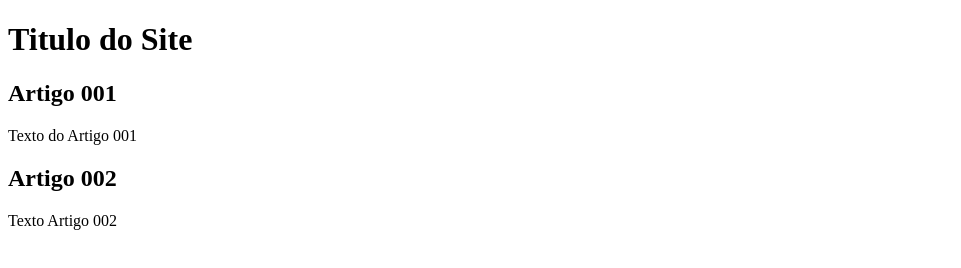
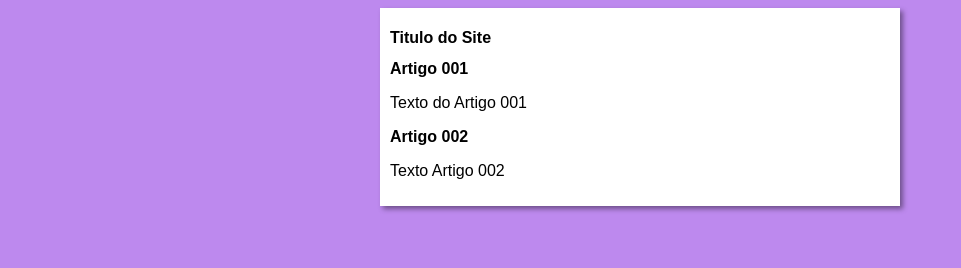
Before and after one commit to fabiohenriquedasilveira/projeto-site, a plain HTML site: page index.html in a window 1280 px wide. Shown: the whole page, without its empty margins (0-961 px from the left). Drawn offline with Linux system fonts and the light colour scheme.

Commit message:
início do design

```diff
--- /dev/null
+++ b/estilos/style.css
@@ -0,0 +1,16 @@
+* {
+    font-family:Arial, Helvetica, sans-serif ;
+    font-size: 16px;
+}
+
+body {
+    background-color: rgb(189, 137, 238);
+}
+
+main {
+    background-color: white;
+    width: 500px;
+    margin: auto;
+    padding: 10px;
+    box-shadow: 3px 3px 5px rgba(0, 0, 0, 0.418) ;
+}
--- a/index.html
+++ b/index.html
@@ -4,6 +4,7 @@
     <meta charset="UTF-8">
     <meta name="viewport" content="width=device-width, initial-scale=1.0">
     <title>Tito do Site</title>
+    <link rel="stylesheet" href="estilos/style.css">
 </head>
 <body>
     <main>
```
